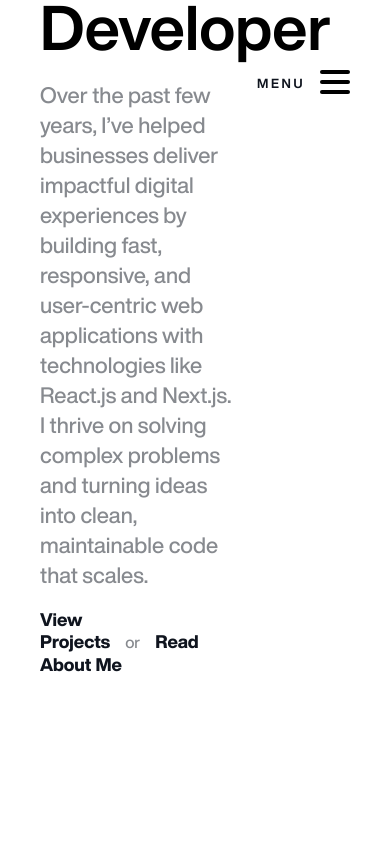
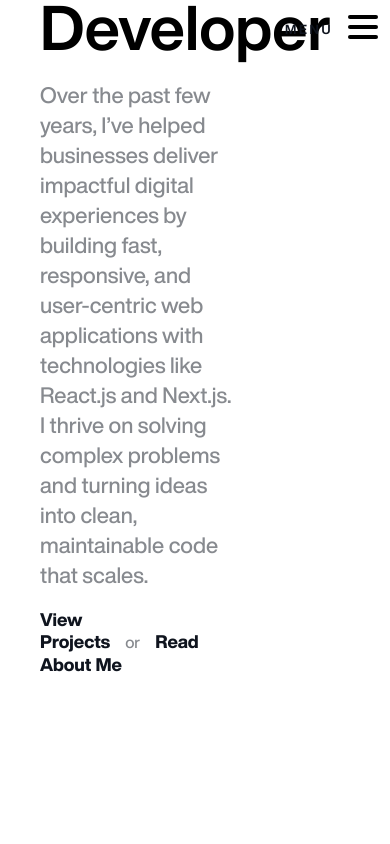
Before and after one commit to sangkanfaiq/portfolio, a Next.js app: page / in a window 390 px wide. Shown: the top 844 px of the page. Built offline with nearby package versions, Linux system fonts and the light colour scheme.

Commit message:
Update globals.scss

```diff
--- a/styles/globals.scss
+++ b/styles/globals.scss
@@ -69,6 +69,10 @@ body {
 	padding: 40px 40px 0 40px;
 	width: 100%;
 
+	@media (max-width: 768px) {
+		padding: 0 12px 0 12px;
+	}
+
 	.nav-title {
 		font-size: 16px;
 	}
@@ -116,7 +120,7 @@ body {
 
 .intro {
 	width: 100%;
-	height: 100dvh;
+	height: 100vh;
 
 	.intro-wrapper {
 		position: absolute;
```
